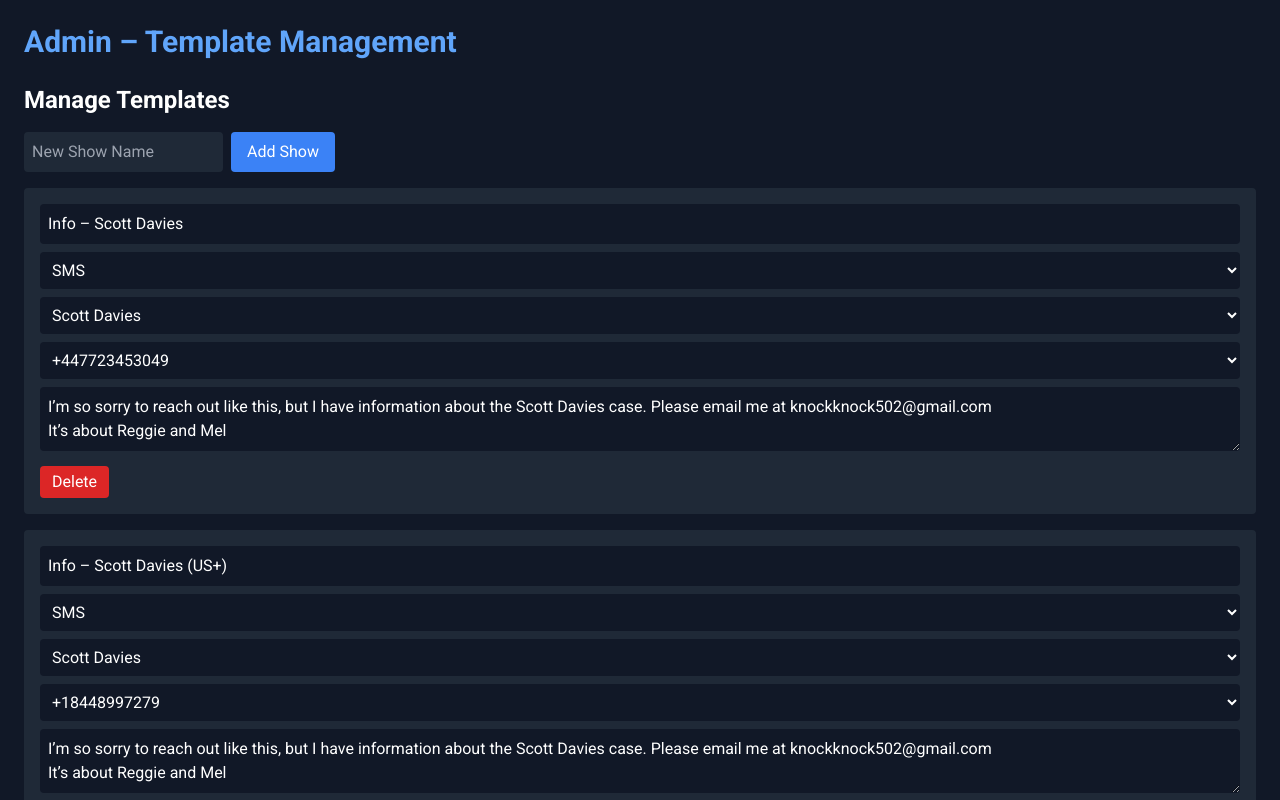
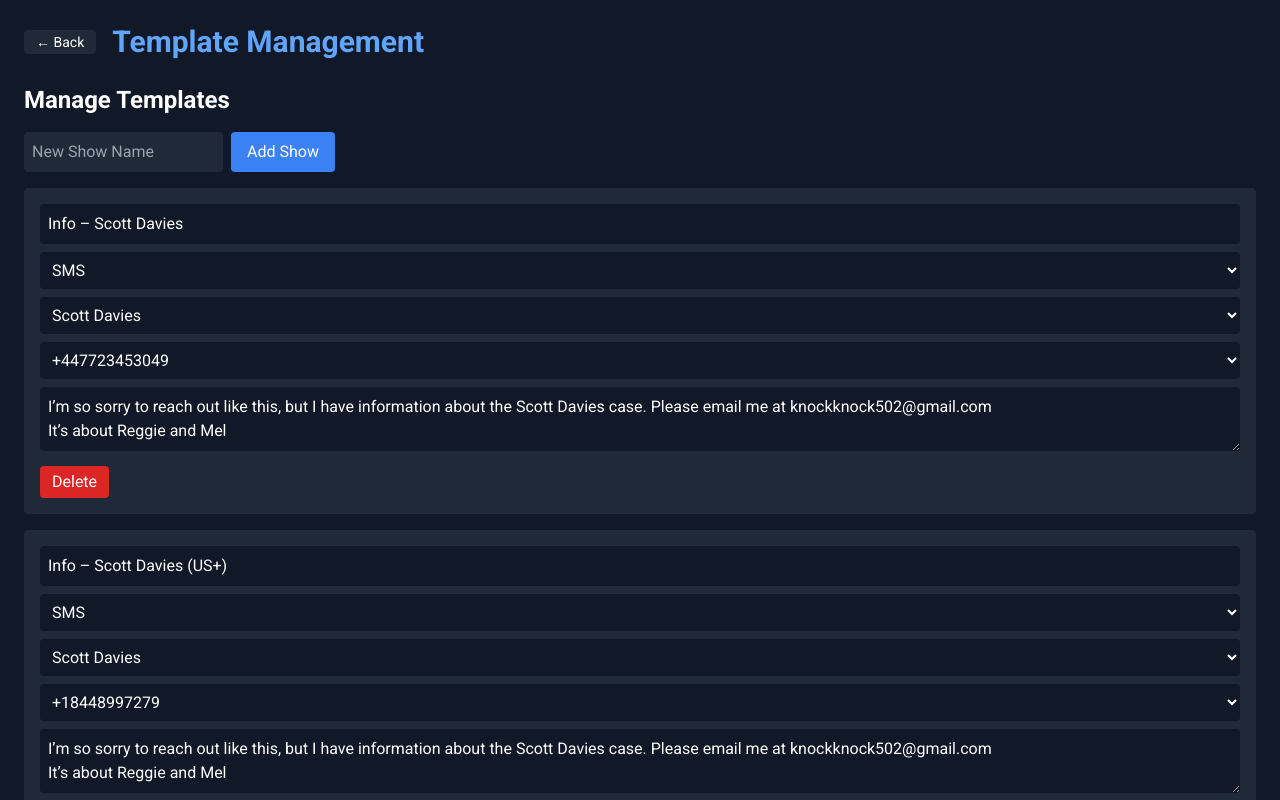
Before and after one commit to jurygames/twilio4, a Next.js app in the folder jurygames-messages/: page /admin in a window 1280 px wide. Shown: the top 800 px of the page. Built offline with nearby package versions, Linux system fonts and the light colour scheme.

Commit message:
Update admin.js

```diff
--- a/jurygames-messages/pages/admin.js
+++ b/jurygames-messages/pages/admin.js
@@ -1,11 +1,25 @@
 // pages/admin.js
+import Head from 'next/head';
 import TemplateManager from '../components/TemplateManager';
+import Link from 'next/link';
 
 export default function Admin() {
   return (
-    <div className="dark bg-gray-900 text-white min-h-screen p-6">
-      <h1 className="text-3xl font-bold text-blue-400 mb-6">Admin – Template Management</h1>
-      <TemplateManager />
-    </div>
+    <>
+      <Head>
+        <title>Admin – Manage Templates | Jury Games</title>
+      </Head>
+      <div className="dark bg-gray-900 text-white min-h-screen p-6">
+        <div className="flex items-center mb-6">
+          <Link href="/">
+            <a className="px-3 py-1 bg-gray-800 hover:bg-gray-700 rounded text-sm mr-4">
+              ← Back
+            </a>
+          </Link>
+          <h1 className="text-3xl font-bold text-blue-400">Template Management</h1>
+        </div>
+        <TemplateManager />
+      </div>
+    </>
   );
 }
```
